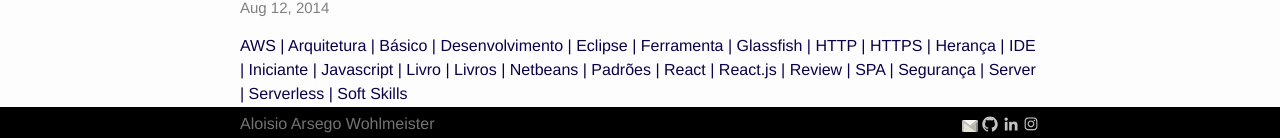
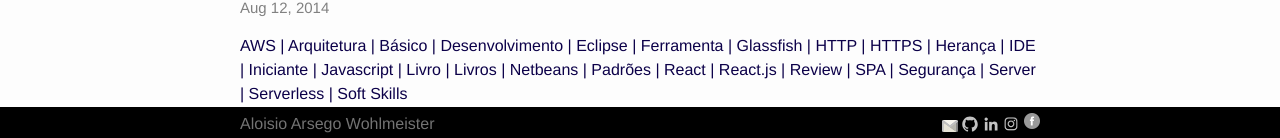
Before and after one commit to aloisioaw/aloisioaw.github.com, a Jekyll site: the page built from index.html, in a window 1280 px wide and 1400 px high, scrolled down 102 px. Shown: the part 1259-1397 px from the top of the window. Built offline with Jekyll 4.4.1, drawn with Linux system fonts in a browser that asks for light colours.

Commit message:
Addedo Facebook icon

```diff
--- a/_includes/footer.html
+++ b/_includes/footer.html
@@ -38,6 +38,12 @@
                     <img class="instagram-icon" src="/images/ico-instagram-gray_16x16.png"/>
                 </span>
             </a>
+
+            <a target="_blank" href="https://www.facebook.com/buildbreaker.aaw">
+                <span class="icon facebook">
+                    <img class="facebook-icon" src="/images/ico-facebook-gray_16x16.png"/>
+                </span>
+            </a>
         </div>
     </div>
 </footer>
--- a/css/main.css
+++ b/css/main.css
@@ -172,7 +172,7 @@ a:visited, .its_a_me a { color: #737373FF; }
 
 .contacts {
 	float: right;
-	width: 78px;
+	width: 98px;
 }
 
 .site-footer ul { list-style:none; }
```
Also changed, not shown: images/ico-facebook-gray_16x16.png (added).
